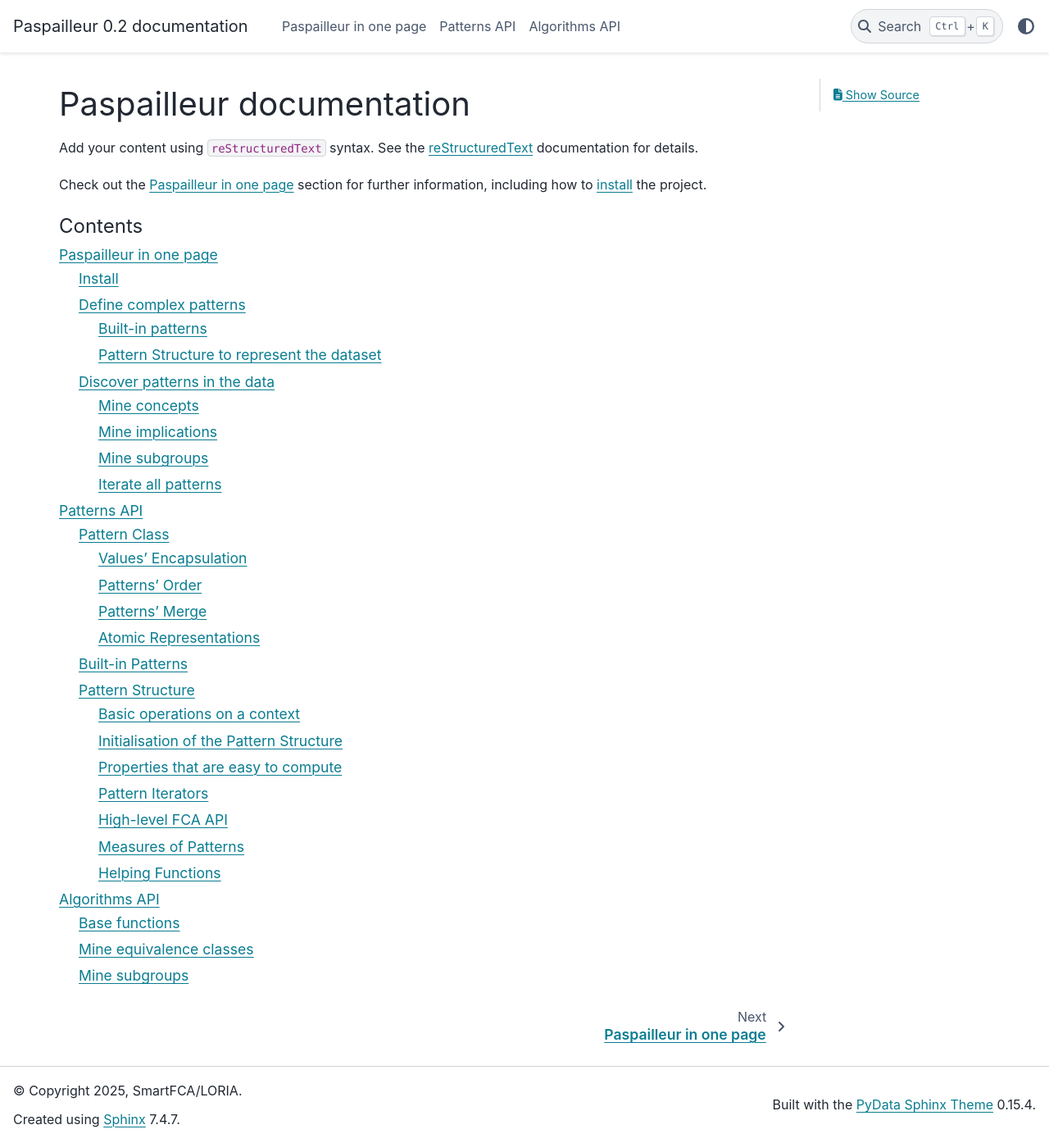
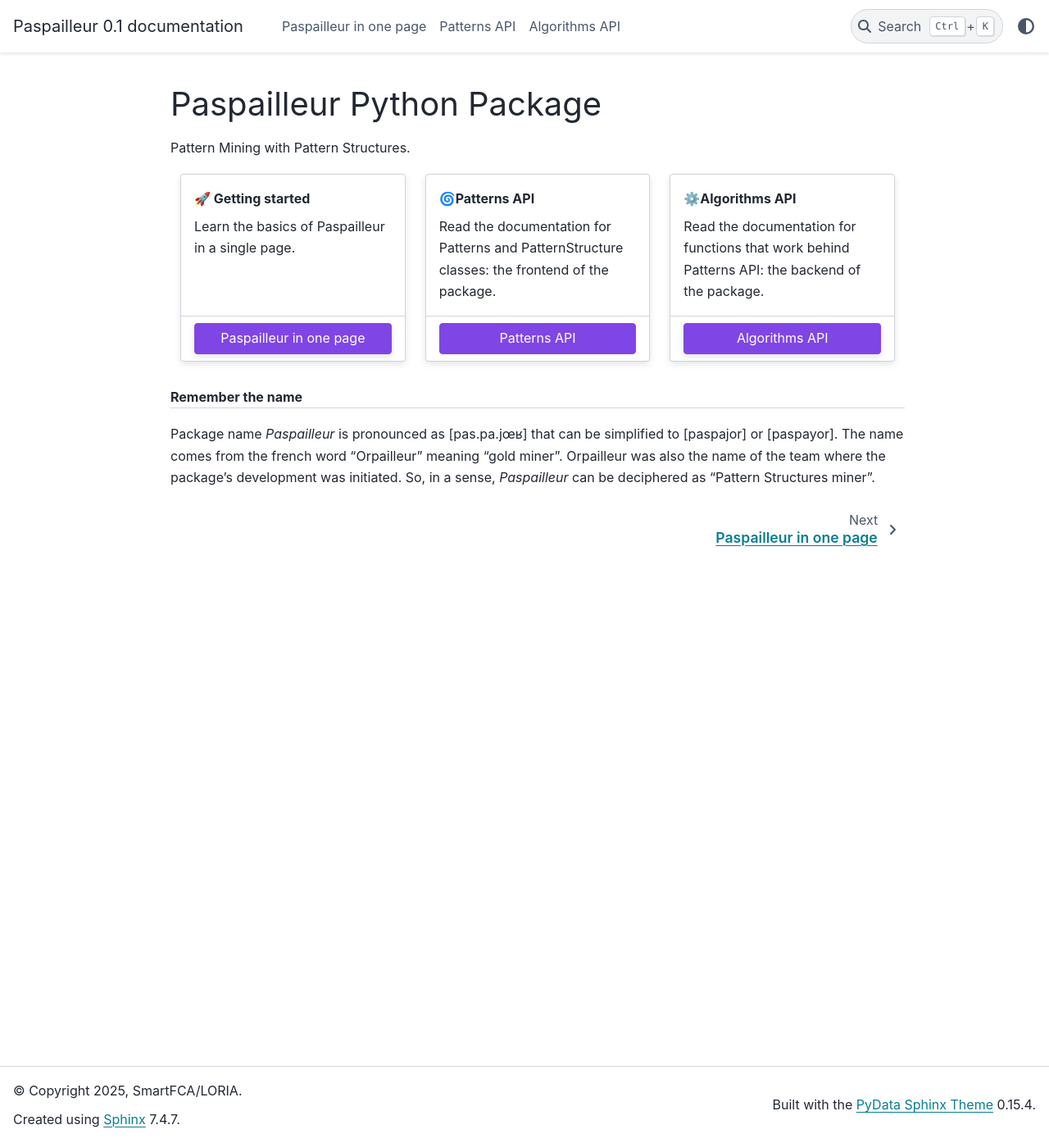
Before and after one commit to smartFCA/paspailleur, a Sphinx documentation site: the page built from docs/source/index.rst, in a window 1280 px wide and 1394 px high. Shown: the whole window at 82% size. Built offline with Sphinx 7.4.7 and the PyData theme 0.15.4, drawn with Linux system fonts in a browser that asks for light colours.

Commit message:
Design the first version of the landing page

```diff
--- a/docs/requirements.txt
+++ b/docs/requirements.txt
@@ -1,2 +1,3 @@
 sphinx
 pydata-sphinx-theme
+sphinx_design
--- a/docs/source/algorithms_api.rst
+++ b/docs/source/algorithms_api.rst
@@ -1,3 +1,5 @@
+.. _algorithms_api:
+
 Algorithms API
 ==============
 
--- a/docs/source/conf.py
+++ b/docs/source/conf.py
@@ -14,7 +14,7 @@
 project = 'Paspailleur'
 copyright = '2025, SmartFCA/LORIA'
 author = 'Egor Dudyrev'
-release = '0.2'
+release = '0.1'
 
 # -- General configuration ---------------------------------------------------
 # https://www.sphinx-doc.org/en/master/usage/configuration.html#general-configuration
@@ -23,6 +23,7 @@
     'sphinx.ext.autodoc',
     'sphinx.ext.autosummary',
     'sphinx.ext.napoleon',
+    'sphinx_design',
 ]
 
 templates_path = ['_templates']
@@ -38,7 +39,8 @@
 html_static_path = ['_static']
 
 html_sidebars = { # this is for the primary sidebar (the one on the left)
-    "**": ["sidebar-nav-bs", "page-toc"]
+    "**": ["sidebar-nav-bs", "page-toc"],
+    "index": [],
 }
 
 html_theme_options = { # this is for the secondary sidebar (the one on the right side)
--- a/docs/source/index.rst
+++ b/docs/source/index.rst
@@ -1,24 +1,75 @@
+:html_theme.sidebar_secondary.remove:
+
 .. Paspailleur documentation master file, created by
    sphinx-quickstart on Tue May 13 15:15:08 2025.
    You can adapt this file completely to your liking, but it should at least
    contain the root `toctree` directive.
 
-Paspailleur documentation
-=========================
+==========================
+Paspailleur Python Package
+==========================
 
-Add your content using ``reStructuredText`` syntax. See the
-`reStructuredText <https://www.sphinx-doc.org/en/master/usage/restructuredtext/index.html>`_
-documentation for details.
+Pattern Mining with Pattern Structures.
 
-Check out the :doc:`usage` section for further information, including how to :ref:`install <installation>` the project.
+
+.. grid::
+
+   .. grid-item-card:: 🚀 Getting started
+
+      Learn the basics of Paspailleur in a single page.
+
+      +++
+      .. button-ref:: getting_started
+         :ref-type: ref
+         :click-parent:
+         :color: secondary
+         :expand:
+         :tooltip: To the Getting started guide
+         :shadow:
+
+   .. grid-item-card:: 🌀Patterns API
+
+      Read the documentation for Patterns and PatternStructure classes: the frontend of the package.
+
+      +++
+      .. button-ref:: patterns_api
+         :ref-type: ref
+         :click-parent:
+         :color: secondary
+         :expand:
+         :tooltip: To Patterns API documentation
+
+
+   .. grid-item-card:: ⚙️Algorithms API
+
+      Read the documentation for functions that work behind Patterns API: the backend of the package.
+
+      +++
+      .. button-ref:: algorithms_api
+         :ref-type: ref
+         :click-parent:
+         :color: secondary
+         :expand:
+         :tooltip: To Algorithms API documentation
+         :shadow:
+
+
+.. rubric:: Remember the name
+
+Package name `Paspailleur` is pronounced as [pas.pa.jœʁ] that can be simplified to [paspajor] or [paspayor].
+The name comes from the french word "Orpailleur" meaning "gold miner".
+Orpailleur was also the name of the team where the package's development was initiated.
+So, in a sense, `Paspailleur` can be deciphered as "Pattern Structures miner".
+
+
 
 
 
 .. toctree::
-   :maxdepth: 3
-   :caption: Contents
+    :hidden:
+    :maxdepth: 3
+    :caption: Contents
 
-
-   usage
-   patterns_api
-   algorithms_api
+    usage
+    patterns_api
+    algorithms_api
--- a/docs/source/patterns_api.rst
+++ b/docs/source/patterns_api.rst
@@ -1,3 +1,5 @@
+.. _patterns_api:
+
 Patterns API
 ============
 
--- a/docs/source/usage.rst
+++ b/docs/source/usage.rst
@@ -1,7 +1,7 @@
+.. _getting_started:
+
 Paspailleur in one page
 =======================
-
-.. _installation:
 
 Install
 -------
```
